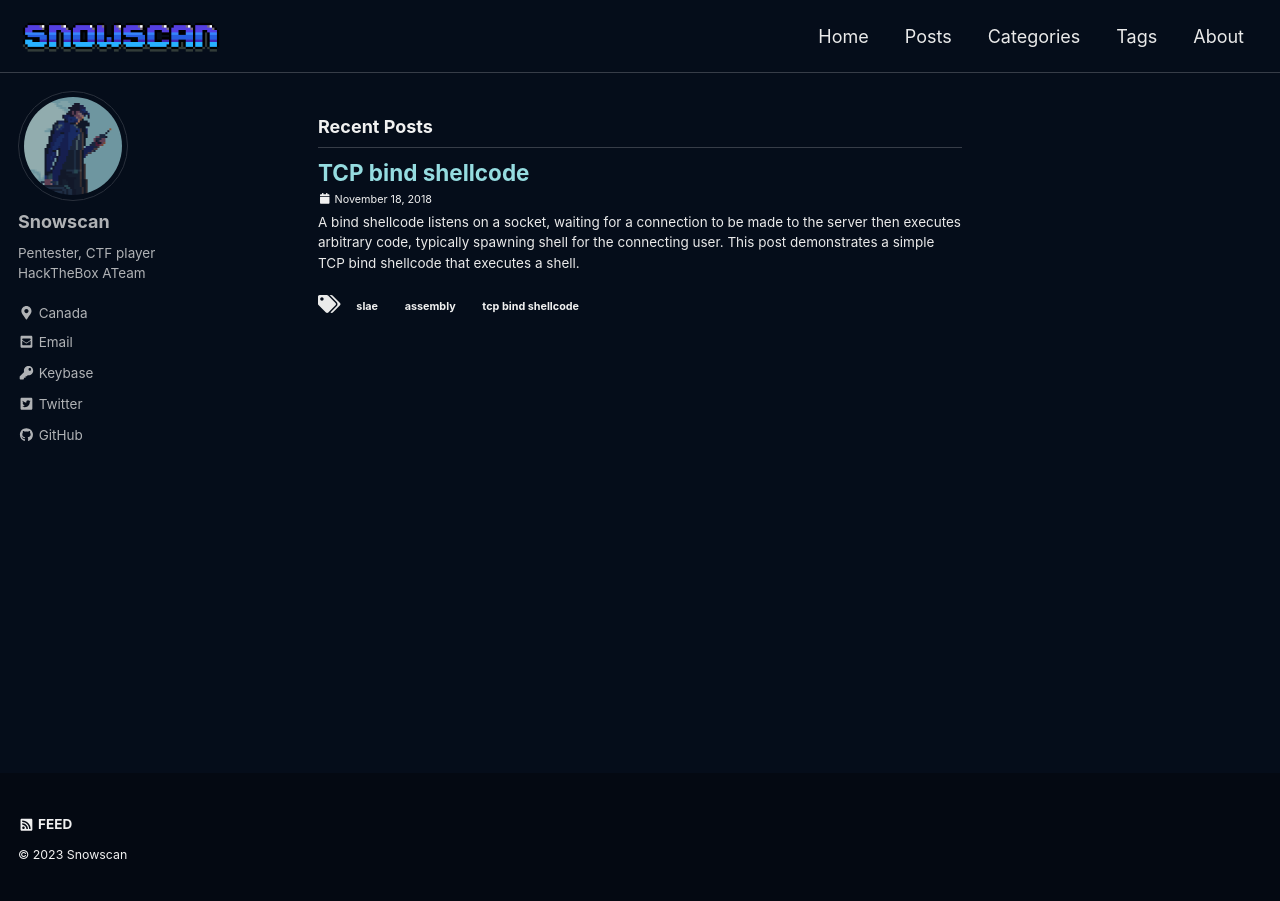
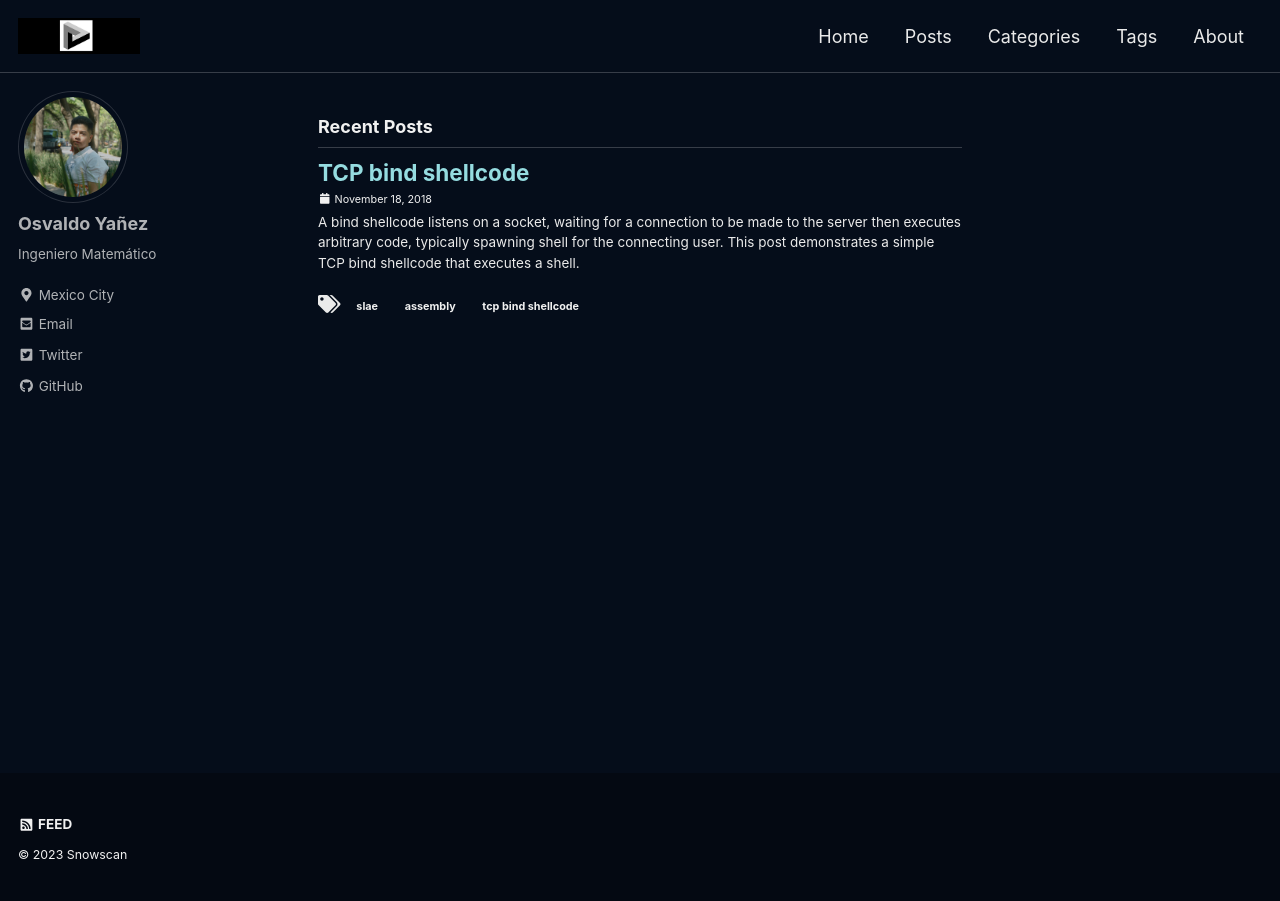
Before and after one commit to OsvaldoYa22/OsvaldoYa22.github.io, a Jekyll site: the page built from index.html, in a window 1280 px wide. Built offline with Jekyll 4.4.1, drawn with Linux system fonts in a browser that asks for light colours; cached includes are drawn as plain includes; a script that is not in the unit is left out; the list of posts is cut into pages by our own code.

Commit message:
Conf personal

```diff
--- a/_config.yml
+++ b/_config.yml
@@ -12,18 +12,18 @@
 
 # theme                  : "minimal-mistakes-jekyll"
 remote_theme             : "mmistakes/minimal-mistakes@4.15.1"
-minimal_mistakes_skin    : "haxor" # "air", "aqua", "contrast", "dark", "dirt", "neon", "mint", "plum", "sunrise"
+minimal_mistakes_skin    :  "haxor" # , "aqua", "contrast", "dark", "dirt", , "mint", "plum", "sunrise"
 
 # Site Settings
 locale                   : "en-US"
-title                    : "snowscan.io"
+title                    : "osvaldoya22.io"
 title_separator          : "-"
 name                     : "Snowscan"
 description              : "Posts about security, CTFs and networking"
-url                      : "https://snowscan.io" # the base hostname & protocol for your site e.g. "https://mmistakes.github.io"
+url                      : "https://osvaldoya22.io" # the base hostname & protocol for your site e.g. "https://mmistakes.github.io"
 baseurl                  : # the subpath of your site, e.g. "/blog"
 repository               : "slemire/slemire.github.io" # GitHub username/repo-name e.g. "mmistakes/minimal-mistakes"
-logo                     : "/assets/images/masthead.png"
+logo                     : "/assets/images/Captura07.PNG"
 teaser                   : # path of fallback teaser image, e.g. "/assets/images/500x300.png"
 breadcrumbs              : true # true, false (default)
 words_per_minute         : 200
@@ -101,11 +101,11 @@ analytics:
 
 # Site Author
 author:
-  name             : "Snowscan"
-  avatar           : "/assets/images/avatar.png"
-  bio              : "Pentester, CTF player<br>HackTheBox ATeam"
-  location         : "Canada"
-  email            : "info@snowscan.io"
+  name             : "Osvaldo Yañez"
+  avatar           : "/assets/images/Imagen3.jpg"
+  bio              : "Ingeniero Matemático<br>"
+  location         : "Mexico City"
+  email            : "osvaldoypg21@gmail.com"
   uri              :
   home             : # null (default), "absolute or relative url to link to author home"
   bitbucket        :
@@ -114,10 +114,10 @@ author:
   flickr           :
   facebook         :
   foursquare       :
-  github           : "slemire"
+  github           : "osvaldoYa22"
   gitlab           :
   google_plus      :
-  keybase          : "snowscan"
+  keybase          :
   instagram        :
   lastfm           :
   linkedin         : # "john-doe-12345678" (the last part of your profile url, e.g. https://www.linkedin.com/in/john-doe-12345678)
@@ -126,7 +126,7 @@ author:
   stackoverflow    : # "123456/username" (the last part of your profile url, e.g. https://stackoverflow.com/users/123456/username)
   steam            : # "steamId" (the last part of your profile url, e.g. https://steamcommunity.com/id/steamId/)
   tumblr           :
-  twitter          : "snowscan"
+  twitter          : "osvaldogyp"
   vine             :
   weibo            :
   xing             :
```
